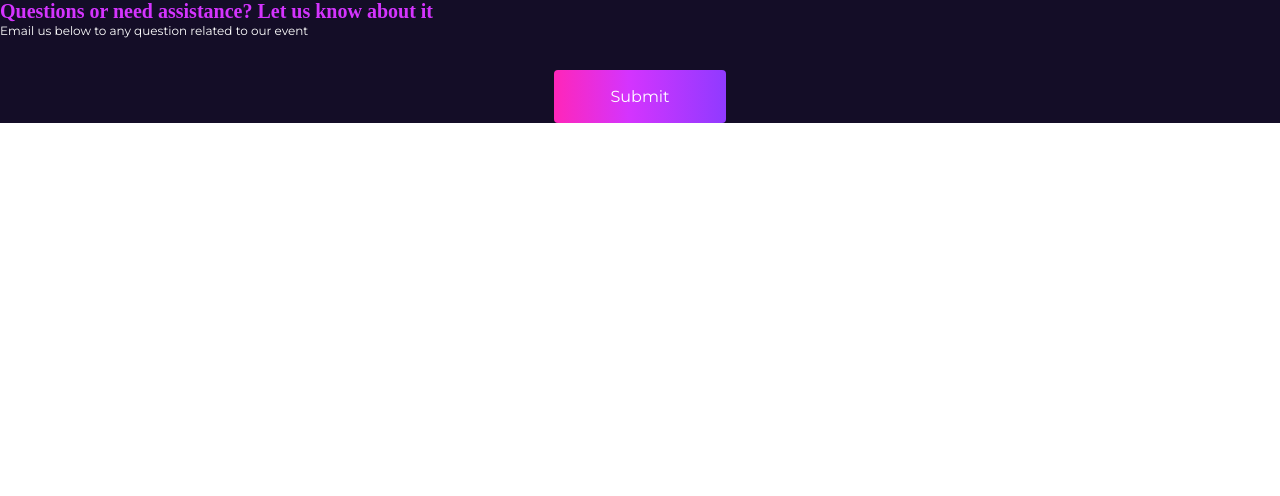
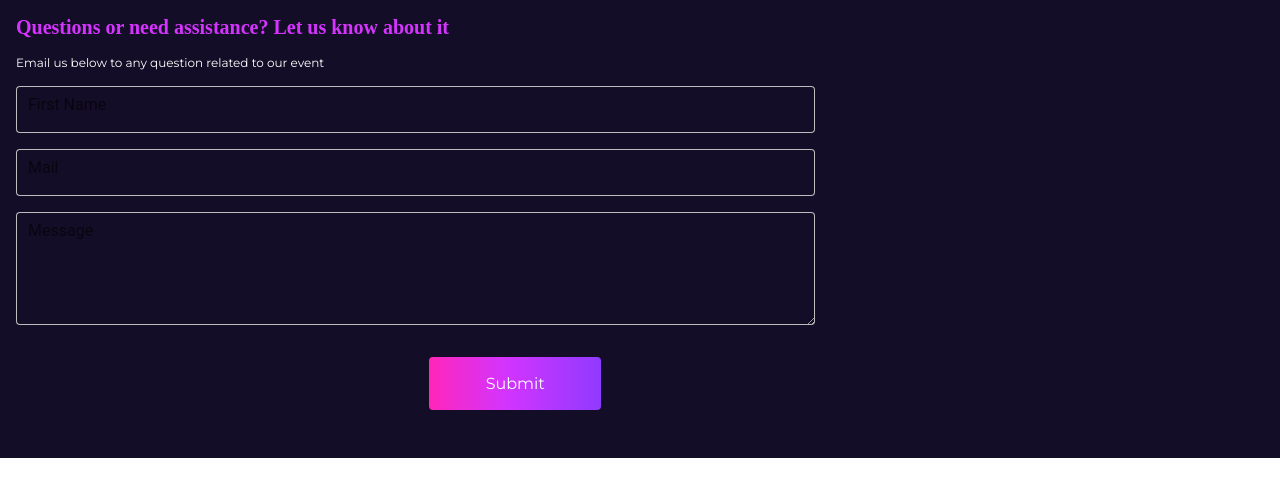
Before and after one commit to Tasleemofx/GetLinked, a React (Vite) app: page /contact in a window 1280 px wide. Shown: the top 496 px of the page. Built offline with nearby package versions, Linux system fonts and the light colour scheme; a web font is replaced by a local one.

Commit message:
progress on submission

```diff
--- a/src/components/Nav/Nav.jsx
+++ b/src/components/Nav/Nav.jsx
@@ -23,7 +23,7 @@ const NavBar = () => {
                 <li>Timeline</li>
                 <li>Overview</li>
                 <li>FAQs</li>
-                <li><Link to="/contact">Contact</Link></li>
+                <li onClick={()=> navigate("/contact")}>Contact</li>
 
                 </ul>
 
@@ -35,7 +35,7 @@ const NavBar = () => {
                 <li>Timeline</li>
                 <li>Overview</li>
                 <li>FAQs</li>
-                <li><Link to="/contact">Contact</Link></li>
+                <li onClick={()=> navigate("/contact")}>Contact</li>
 
                 </ul>
                 <button className="rg-mn-btn m2" onClick={()=> navigate("/register")}>Register</button>
--- a/src/components/Nav/nav.css
+++ b/src/components/Nav/nav.css
@@ -52,13 +52,6 @@
     cursor: pointer;
 }
 
-.navMob ul li a:visited,
- .navlg ul li a:visited
- {
-    color: red;
-        text-decoration:line-through;
-        color: #fff;
-    }
 
 .navlg{
     display: none;
--- a/src/pages/Contact.jsx
+++ b/src/pages/Contact.jsx
@@ -1,5 +1,6 @@
 import React from 'react'
-
+import { MDBInput, MDBTextArea } from 'mdb-react-ui-kit';
+import 'mdb-react-ui-kit/dist/css/mdb.min.css';
 import "./styles/contact.css"
 
 const Contact = () => {
@@ -15,7 +16,10 @@ const Contact = () => {
           Email us below to any question related
           to our event
         </p>
-        <form>
+        <form className="form-outline">
+          <MDBInput label='First Name' id='form1' type='text' className="con-inp" />
+          <MDBInput label='Mail' id='form1' type='text' className="con-inp" />
+          <MDBTextArea label='Message' id='textAreaExample' rows={4} className="con-ta" />
           <div className="c-s-d">
             <button className="cont-sub">Submit</button>
           </div>
--- a/src/pages/Home.jsx
+++ b/src/pages/Home.jsx
@@ -15,7 +15,7 @@ const Home = () => {
   return (
     <div>
         <NavBar />
-        {/* <Ignite/> */}
+        <Ignite/>
         <Intro/>
         <Rng/>
         <JcKa />
--- a/src/pages/styles/contact.css
+++ b/src/pages/styles/contact.css
@@ -1,5 +1,6 @@
 .contact-page{
     background: #140D27;
+    padding: 1em
 }
 
 
@@ -21,6 +22,20 @@
     font-weight: 400;
     line-height: normal;
 }
+.form-outline{
+    width: 80%;
+    color: #fff
+}
+.con-inp{
+    width: 27.3125rem;
+    height: 2.9375rem;
+    color: #fff;
+    border: 1px solid #fff;
+    margin: 1em auto;
+}
+.form-outline label{
+    color: #fff;
+}
 
 
 @media screen and (min-width: 768px) {
--- a/src/pages/styles/register.css
+++ b/src/pages/styles/register.css
@@ -17,6 +17,7 @@
     background: #150E28;
     border-radius: 0.25rem;
     border: 2px solid #9A39FF;
+    border: 2px solid linear-gradient(90deg, #903AFF 3.08%, #FF26B9 93.85%);
     padding: 0.5em 1em;
 }
 .rg-form-d{
@@ -42,6 +43,9 @@
     background: rgba(255, 255, 255, 0.03);
     box-shadow: 0px 4px 4px 0px rgba(0, 0, 0, 0.25);
 }
+.rg-form-d input:-ms-input-placeholder{
+    color: #fff;
+}
 .div-fr{
     margin: 1em;
     display: flex;
@@ -64,6 +68,7 @@
     background: rgba(255, 255, 255, 0.03);
     box-shadow: 0px 4px 4px 0px rgba(0, 0, 0, 0.25);
     margin: 1em auto;
+    color: #fff;
 }
 .grp{
     width: 5.4375rem;
@@ -74,6 +79,7 @@
     background: rgba(255, 255, 255, 0.03);
     box-shadow: 0px 4px 4px 0px rgba(0, 0, 0, 0.25);
     margin: 1em auto;
+    color: #fff;
 }
 @media screen and (min-width: 768px){
     .registerhd{
```
